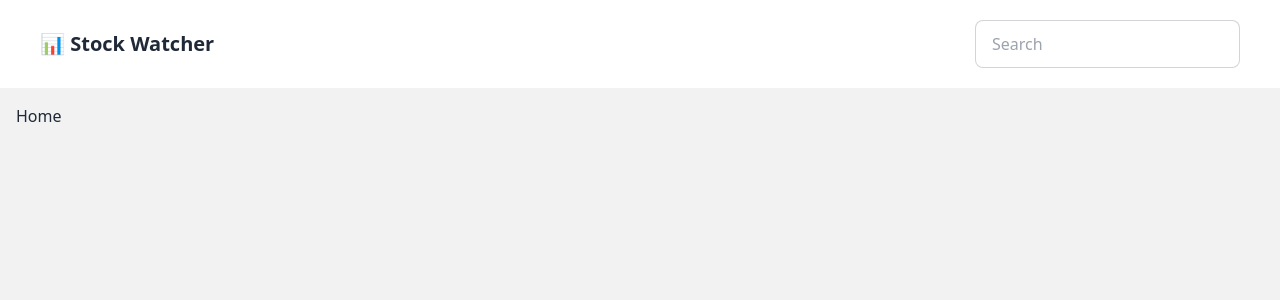
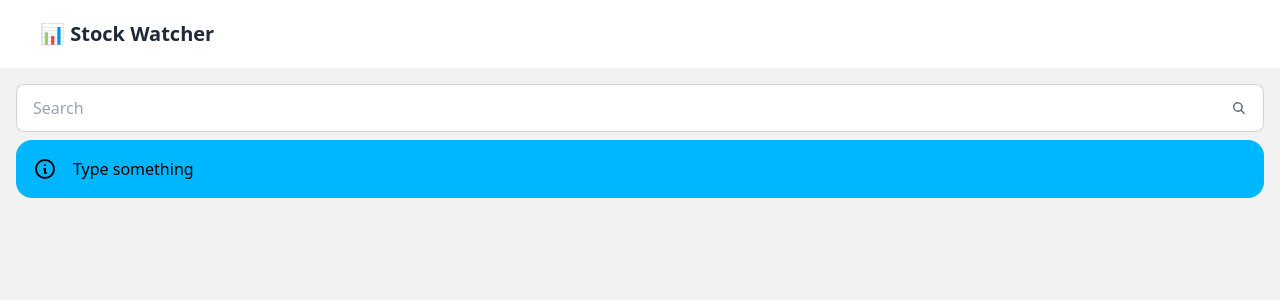
Before and after one commit to fajtaiandris/stock-watcher, a Next.js app: page /en in a window 1280 px wide. Shown: the top 300 px of the page. Built offline with nearby package versions, Linux system fonts and the light colour scheme.

Commit message:
feat: stock search

```diff
--- a/src/app/[locale]/(unauth)/layout.tsx
+++ b/src/app/[locale]/(unauth)/layout.tsx
@@ -4,17 +4,10 @@ export default function Layout(props: { children: React.ReactNode }) {
   const t = useTranslations('RootLayout');
 
   return (
-    <div className="h-screen bg-base-200">
+    <div className="h-full min-h-screen bg-base-200 pb-10">
       <div className="navbar bg-base-100 px-10 py-5">
         <div className="flex-1">
           <span className="text-xl font-bold">📊 {t('stock_watcher')}</span>
-        </div>
-        <div className="form-control">
-          <input
-            type="text"
-            placeholder="Search"
-            className="input input-bordered w-32 md:w-auto"
-          />
         </div>
       </div>
       <div className="container mx-auto p-4">{props.children}</div>
--- a/src/app/[locale]/(unauth)/page.tsx
+++ b/src/app/[locale]/(unauth)/page.tsx
@@ -1,4 +1,6 @@
 import { getTranslations } from 'next-intl/server';
+
+import StockSearch from '@/components/StockSearch';
 
 export async function generateMetadata(props: { params: { locale: string } }) {
   const t = await getTranslations({
@@ -13,5 +15,5 @@ export async function generateMetadata(props: { params: { locale: string } }) {
 }
 
 export default function Index() {
-  return <>Home</>;
+  return <StockSearch />;
 }
--- /dev/null
+++ b/src/components/InfoAlert.tsx
@@ -0,0 +1,22 @@
+export const InfoAlert: React.FC<{
+  message: string;
+}> = ({ message }) => {
+  return (
+    <div role="alert" className="alert alert-info">
+      <svg
+        xmlns="http://www.w3.org/2000/svg"
+        fill="none"
+        viewBox="0 0 24 24"
+        className="size-6 shrink-0 stroke-current"
+      >
+        <path
+          strokeLinecap="round"
+          strokeLinejoin="round"
+          strokeWidth="2"
+          d="M13 16h-1v-4h-1m1-4h.01M21 12a9 9 0 11-18 0 9 9 0 0118 0z"
+        />
+      </svg>
+      <span>{message}</span>
+    </div>
+  );
+};
--- /dev/null
+++ b/src/components/StockList.tsx
@@ -0,0 +1,34 @@
+import Link from 'next/link';
+import { useTranslations } from 'next-intl';
+import type { z } from 'zod';
+
+import type { StockMatchSchema } from '@/libs/alphavantage/types';
+
+import { InfoAlert } from './InfoAlert';
+
+export const StockList: React.FC<{
+  stocks: z.infer<typeof StockMatchSchema>[];
+}> = ({ stocks }) => {
+  const t = useTranslations('Search');
+  if (!stocks.length) {
+    return <InfoAlert message={t('no_results')} />;
+  }
+  return stocks.map((stock) => (
+    <Link key={stock['1. symbol']} href={`/stock/${stock['1. symbol']}`}>
+      <div className="stats w-full shadow">
+        <div className="stat">
+          <div className="stat-title">{stock['1. symbol']}</div>
+          <div className="stat-value">{stock['2. name']}</div>
+          <div className="mt-2 flex gap-x-1">
+            <div className="badge badge-primary badge-outline">
+              {stock['8. currency']}
+            </div>
+            <div className="badge badge-secondary badge-outline">
+              {stock['3. type']}
+            </div>
+          </div>
+        </div>
+      </div>
+    </Link>
+  ));
+};
--- /dev/null
+++ b/src/components/StockSearch.tsx
@@ -0,0 +1,65 @@
+'use client';
+
+import { useTranslations } from 'next-intl';
+import React, { useEffect, useState } from 'react';
+import type { z } from 'zod';
+
+import { getBestMatches } from '@/libs/alphavantage/get';
+import { mockStockSearchResult } from '@/libs/alphavantage/mocks';
+import type { StockMatchSchema } from '@/libs/alphavantage/types';
+
+import { InfoAlert } from './InfoAlert';
+import { StockList } from './StockList';
+
+const StockSearch: React.FC = () => {
+  const [query, setQuery] = useState('');
+  const [results, setResults] = useState<z.infer<typeof StockMatchSchema>[]>(
+    mockStockSearchResult.bestMatches,
+  );
+  const t = useTranslations('Search');
+
+  useEffect(() => {
+    const fetchStocks = async () => {
+      const matches = await getBestMatches(query);
+      setResults(matches.bestMatches ?? []);
+    };
+
+    fetchStocks();
+  }, [query]);
+
+  const handleOnChange = (e: React.ChangeEvent<HTMLInputElement>) => {
+    setQuery(e.target.value);
+  };
+
+  return (
+    <div className="flex flex-col gap-2">
+      <div className="input input-bordered flex items-center gap-2">
+        <input
+          type="text"
+          placeholder={t('search_placeholder')}
+          onChange={handleOnChange}
+          className="w-full"
+        />
+        <svg
+          xmlns="http://www.w3.org/2000/svg"
+          viewBox="0 0 16 16"
+          fill="currentColor"
+          className="size-4 opacity-70"
+        >
+          <path
+            fillRule="evenodd"
+            d="M9.965 11.026a5 5 0 1 1 1.06-1.06l2.755 2.754a.75.75 0 1 1-1.06 1.06l-2.755-2.754ZM10.5 7a3.5 3.5 0 1 1-7 0 3.5 3.5 0 0 1 7 0Z"
+            clipRule="evenodd"
+          />
+        </svg>
+      </div>
+      {query ? (
+        <StockList stocks={results} />
+      ) : (
+        <InfoAlert message={t('type_something')} />
+      )}
+    </div>
+  );
+};
+
+export default StockSearch;
--- a/src/libs/alphavantage/mocks.ts
+++ b/src/libs/alphavantage/mocks.ts
@@ -1,3 +1,7 @@
+import type { z } from 'zod';
+
+import type { StockSearchResultSchema } from './types';
+
 export const mockOverviewResponse = {
   Symbol: 'AAPL',
   AssetType: 'Stock',
@@ -73,7 +77,7 @@ export const mockStockData = {
   quote: mockGlobalQuoteResponse,
 };
 
-export const mockStockSearchResult = {
+export const mockStockSearchResult: z.infer<typeof StockSearchResultSchema> = {
   bestMatches: [
     {
       '1. symbol': 'AAPL',
@@ -82,9 +86,108 @@ export const mockStockSearchResult = {
       '4. region': 'United States',
       '5. marketOpen': '09:30',
       '6. marketClose': '16:00',
-      '7, timezone': 'UTC-05',
+      '7. timezone': 'UTC-05',
       '8. currency': 'USD',
       '9. matchScore': '1.0',
     },
+    {
+      '1. symbol': 'MSFT',
+      '2. name': 'Microsoft Corporation',
+      '3. type': 'Equity',
+      '4. region': 'United States',
+      '5. marketOpen': '09:30',
+      '6. marketClose': '16:00',
+      '7. timezone': 'UTC-05',
+      '8. currency': 'USD',
+      '9. matchScore': '0.9',
+    },
+    {
+      '1. symbol': 'GOOGL',
+      '2. name': 'Alphabet Inc',
+      '3. type': 'Equity',
+      '4. region': 'United States',
+      '5. marketOpen': '09:30',
+      '6. marketClose': '16:00',
+      '7. timezone': 'UTC-05',
+      '8. currency': 'USD',
+      '9. matchScore': '0.85',
+    },
+    {
+      '1. symbol': 'AMZN',
+      '2. name': 'Amazon.com, Inc.',
+      '3. type': 'Equity',
+      '4. region': 'United States',
+      '5. marketOpen': '09:30',
+      '6. marketClose': '16:00',
+      '7. timezone': 'UTC-05',
+      '8. currency': 'USD',
+      '9. matchScore': '0.8',
+    },
+    {
+      '1. symbol': 'TSLA',
+      '2. name': 'Tesla, Inc.',
+      '3. type': 'Equity',
+      '4. region': 'United States',
+      '5. marketOpen': '09:30',
+      '6. marketClose': '16:00',
+      '7. timezone': 'UTC-05',
+      '8. currency': 'USD',
+      '9. matchScore': '0.75',
+    },
+    {
+      '1. symbol': 'FB',
+      '2. name': 'Meta Platforms, Inc.',
+      '3. type': 'Equity',
+      '4. region': 'United States',
+      '5. marketOpen': '09:30',
+      '6. marketClose': '16:00',
+      '7. timezone': 'UTC-05',
+      '8. currency': 'USD',
+      '9. matchScore': '0.7',
+    },
+    {
+      '1. symbol': 'NFLX',
+      '2. name': 'Netflix, Inc.',
+      '3. type': 'Equity',
+      '4. region': 'United States',
+      '5. marketOpen': '09:30',
+      '6. marketClose': '16:00',
+      '7. timezone': 'UTC-05',
+      '8. currency': 'USD',
+      '9. matchScore': '0.65',
+    },
+    {
+      '1. symbol': 'NVDA',
+      '2. name': 'NVIDIA Corporation',
+      '3. type': 'Equity',
+      '4. region': 'United States',
+      '5. marketOpen': '09:30',
+      '6. marketClose': '16:00',
+      '7. timezone': 'UTC-05',
+      '8. currency': 'USD',
+      '9. matchScore': '0.6',
+    },
+    {
+      '1. symbol': 'BABA',
+      '2. name': 'Alibaba Group Holding Limited',
+      '3. type': 'Equity',
+      '4. region': 'China',
+      '5. marketOpen': '09:30',
+      '6. marketClose': '16:00',
+      '7. timezone': 'UTC+08',
+      '8. currency': 'CNY',
+      '9. matchScore': '0.55',
+    },
+    {
+      '1. symbol': 'INTC',
+      '2. name': 'Intel Corporation',
+      '3. type': 'Equity',
+      '4. region': 'United States',
+      '5. marketOpen': '09:30',
+      '6. marketClose': '16:00',
+      '7. timezone': 'UTC-05',
+      '8. currency': 'USD',
+      '9. matchScore': '0.5',
+    },
   ],
 };
--- a/src/libs/alphavantage/types.ts
+++ b/src/libs/alphavantage/types.ts
@@ -81,7 +81,7 @@ export const StockMatchSchema = z.object({
   '4. region': z.string(),
   '5. marketOpen': z.string(),
   '6. marketClose': z.string(),
-  '7, timezone': z.string(),
+  '7. timezone': z.string(),
   '8. currency': z.string(),
   '9. matchScore': z.string(),
 });
--- a/src/locales/en.json
+++ b/src/locales/en.json
@@ -9,9 +9,14 @@
   "StockPage": {
     "meta_title": "Stock Page",
     "meta_description": "Description",
-    "error_message": "Error loading stock data"
+    "error_message": "Something went wrong"
   },
   "Stats": {
     "price": "Price"
+  },
+  "Search": {
+    "search_placeholder": "Search",
+    "type_something": "Type something",
+    "no_results": "No results found"
   }
 }
```
